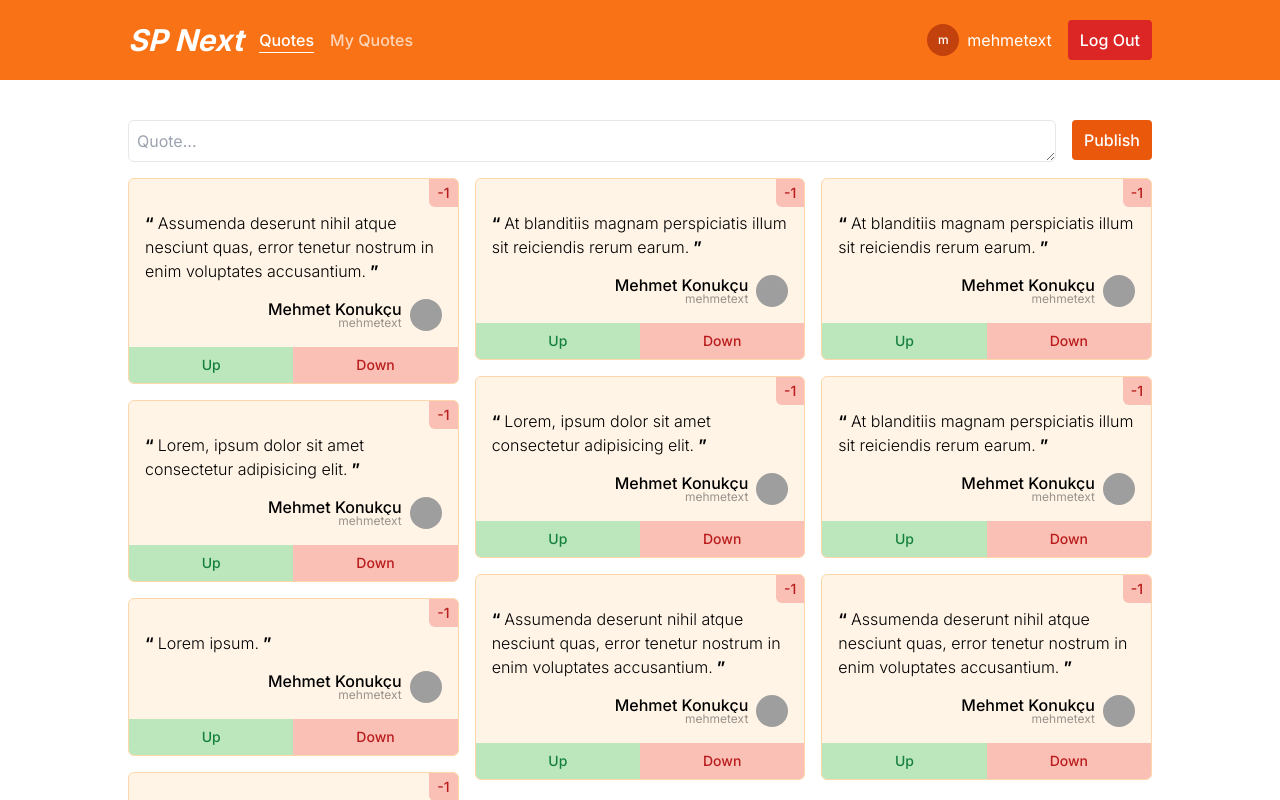
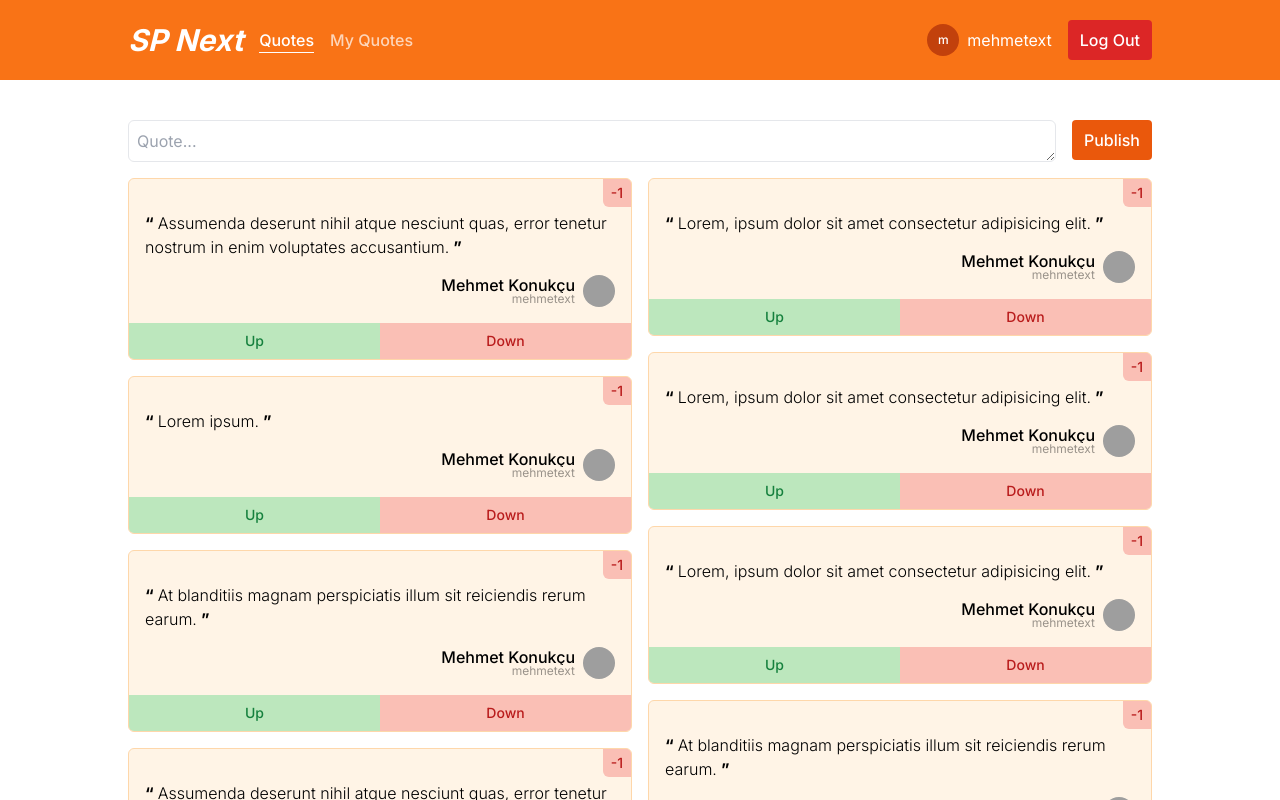
Before and after one commit to mehmetext/supabase-prisma-next, a Next.js app: page / in a window 1280 px wide. Shown: the top 800 px of the page. Built offline with nearby package versions, Linux system fonts and the light colour scheme; grey boxes are pictures that could not be loaded.

Commit message:
add masonry

```diff
--- a/package.json
+++ b/package.json
@@ -19,6 +19,7 @@
     "postcss": "8.4.27",
     "react": "18.2.0",
     "react-dom": "18.2.0",
+    "react-masonry-css": "^1.0.16",
     "tailwind-merge": "^1.14.0",
     "tailwindcss": "3.3.3",
     "typescript": "5.1.6",
--- a/src/components/AllQuotes.tsx
+++ b/src/components/AllQuotes.tsx
@@ -1,10 +1,21 @@
+"use client";
+
 import wait from "@/lib/utils/wait";
 import QuoteItem from "./QuoteItem";
+import Masonry from "react-masonry-css";
 
 export default async function AllQuotes() {
   await wait(100);
   return (
-    <div className="gap-x-4 space-y-4 sm:columns-2 md:columns-3">
+    <Masonry
+      breakpointCols={{
+        default: 3,
+        1280: 2,
+        768: 1,
+      }}
+      className="flex gap-4"
+      columnClassName="flex flex-col gap-4"
+    >
       <QuoteItem str="Assumenda deserunt nihil atque nesciunt quas, error tenetur nostrum in enim voluptates accusantium." />
       <QuoteItem str="Lorem, ipsum dolor sit amet consectetur adipisicing elit." />
       <QuoteItem str="Lorem ipsum." />
@@ -15,6 +26,6 @@ export default async function AllQuotes() {
       <QuoteItem str="At blanditiis magnam perspiciatis illum sit reiciendis rerum earum." />
       <QuoteItem str="At blanditiis magnam perspiciatis illum sit reiciendis rerum earum." />
       <QuoteItem str="Assumenda deserunt nihil atque nesciunt quas, error tenetur nostrum in enim voluptates accusantium." />
-    </div>
+    </Masonry>
   );
 }
--- a/src/components/QuoteItem.tsx
+++ b/src/components/QuoteItem.tsx
@@ -3,7 +3,7 @@ import Avatar from "./Avatar";
 
 export default function QuoteItem({ str }: { str: string }) {
   return (
-    <div className="bg-orange-100/60 break-inside-avoid rounded-md flex flex-col pt-8 gap-4 overflow-hidden relative border border-orange-200 transition-all hover:scale-105 hover:shadow-md hover:bg-orange-100">
+    <div className="bg-orange-100/60 rounded-md flex flex-col pt-8 gap-4 overflow-hidden relative border border-orange-200 transition-all hover:scale-105 hover:shadow-md hover:bg-orange-100">
       <div className="absolute right-0 top-0 text-sm bg-red-500/30 text-red-700 font-medium px-2 py-1 rounded-bl-md">
         -1
       </div>
```
Also changed, not shown: 1 other file (tests, documents, lock files or other folders).
